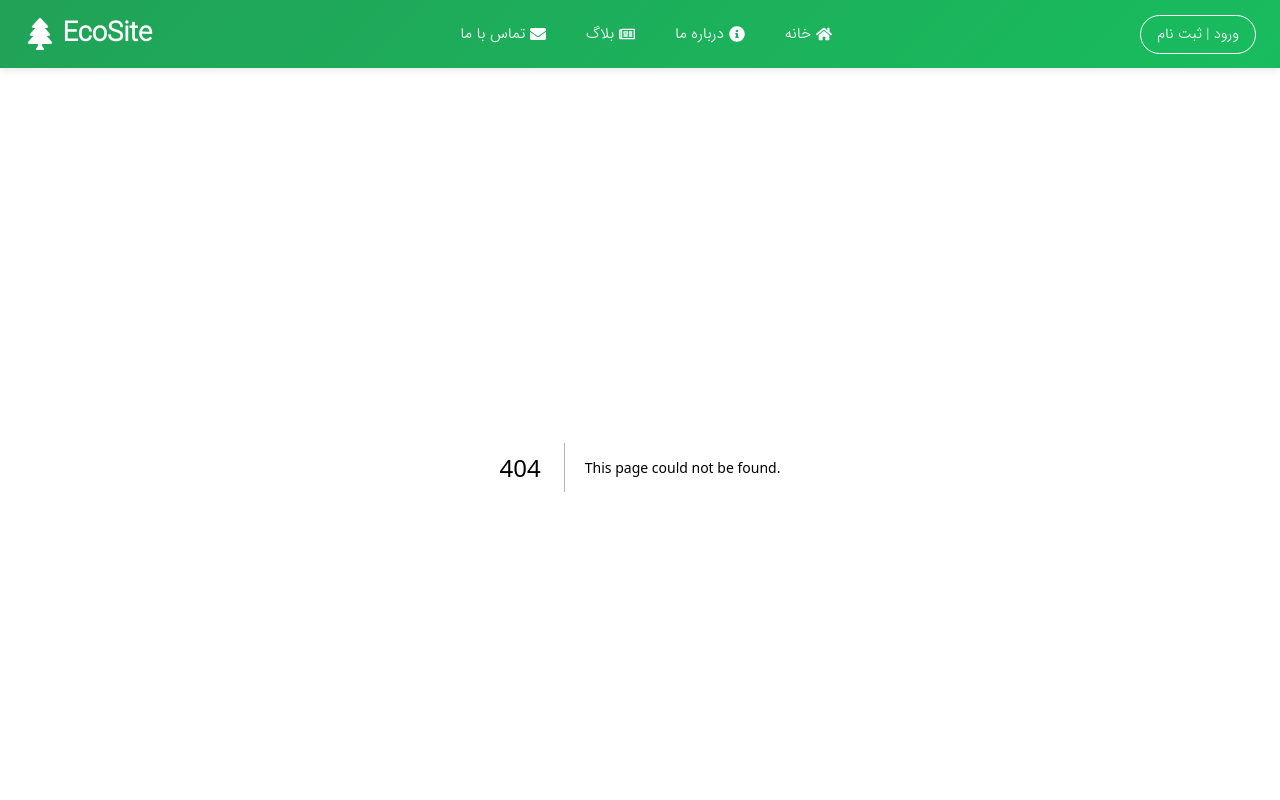
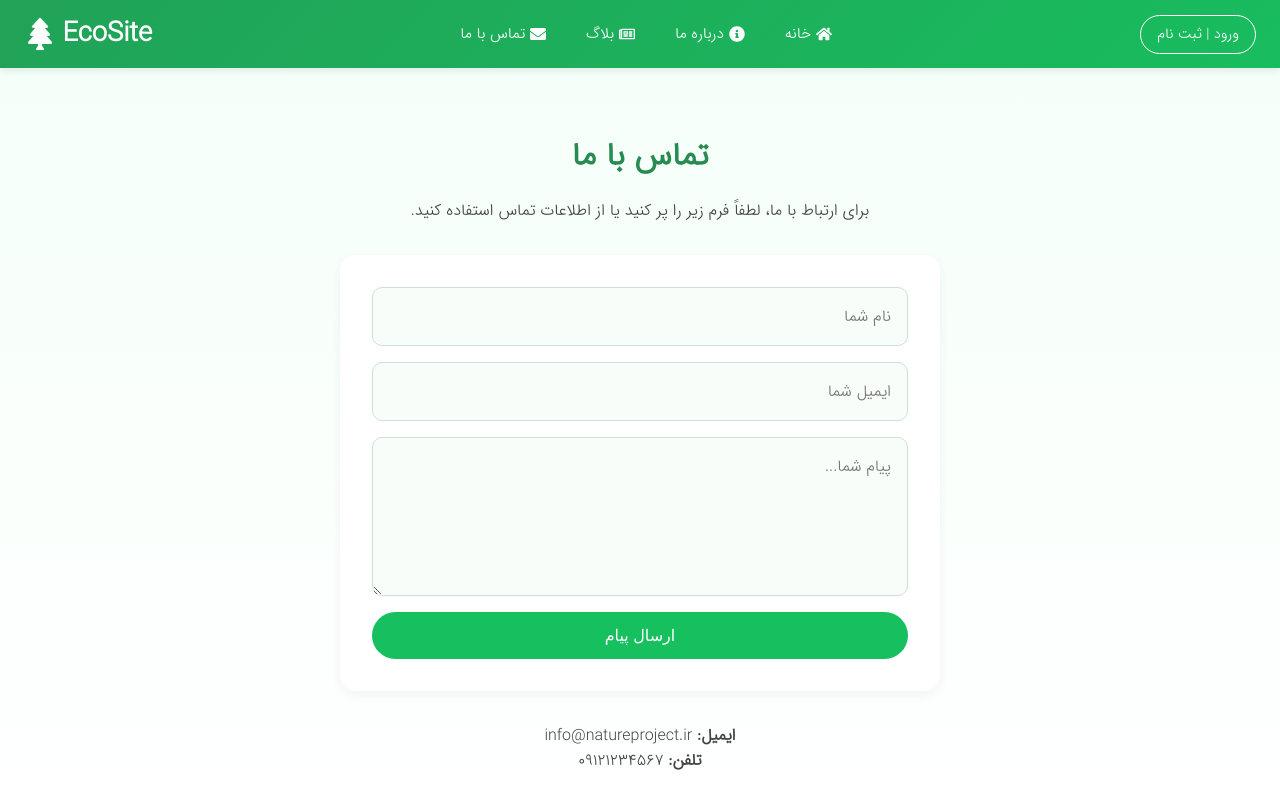
Before and after one commit to setareEzabadi/environment, a Next.js app: page /contact_page in a window 1280 px wide. Before the commit this address had no page. Shown: the top 800 px of the page. Built offline with nearby package versions, Linux system fonts and the light colour scheme.

Commit message:
Create index.js

```diff
--- /dev/null
+++ b/src/pages/contact_page/index.js
@@ -0,0 +1,5 @@
+import ContactPage from "../../../components/ContactPage/ContactPage";
+
+export default function Home() {
+  return <ContactPage />;
+}
```
